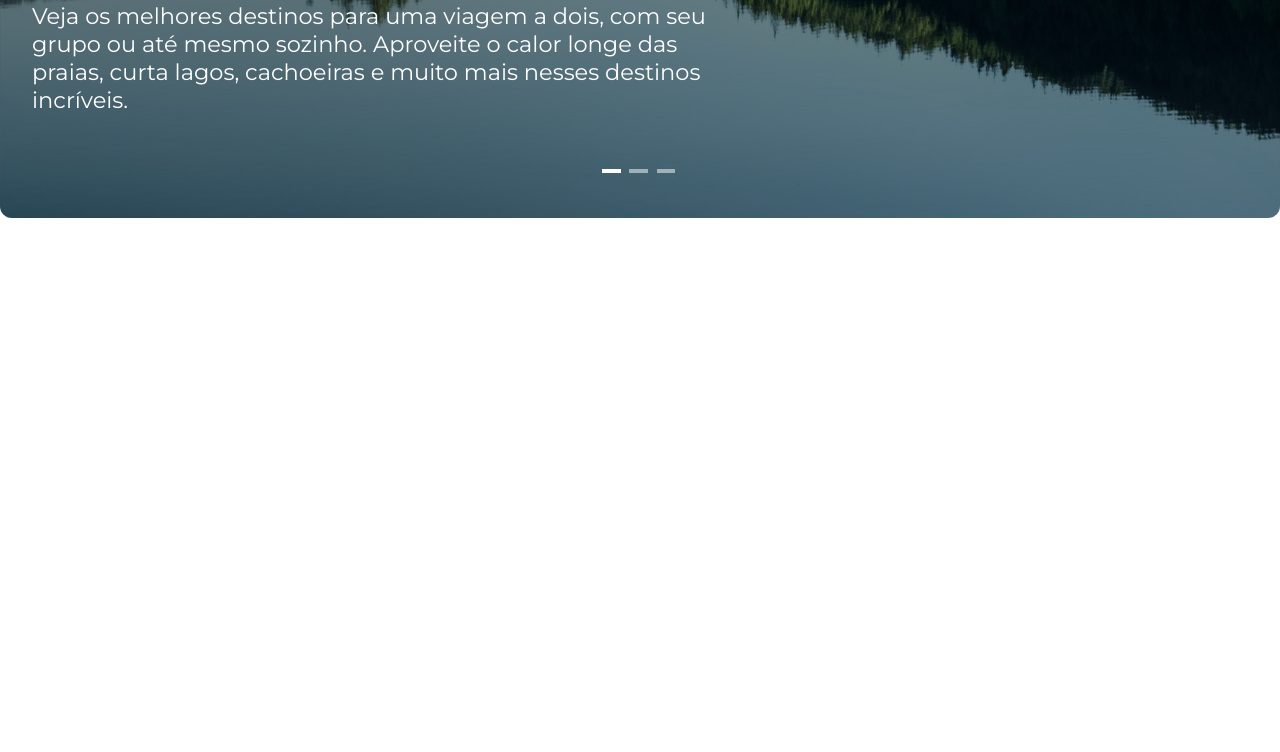
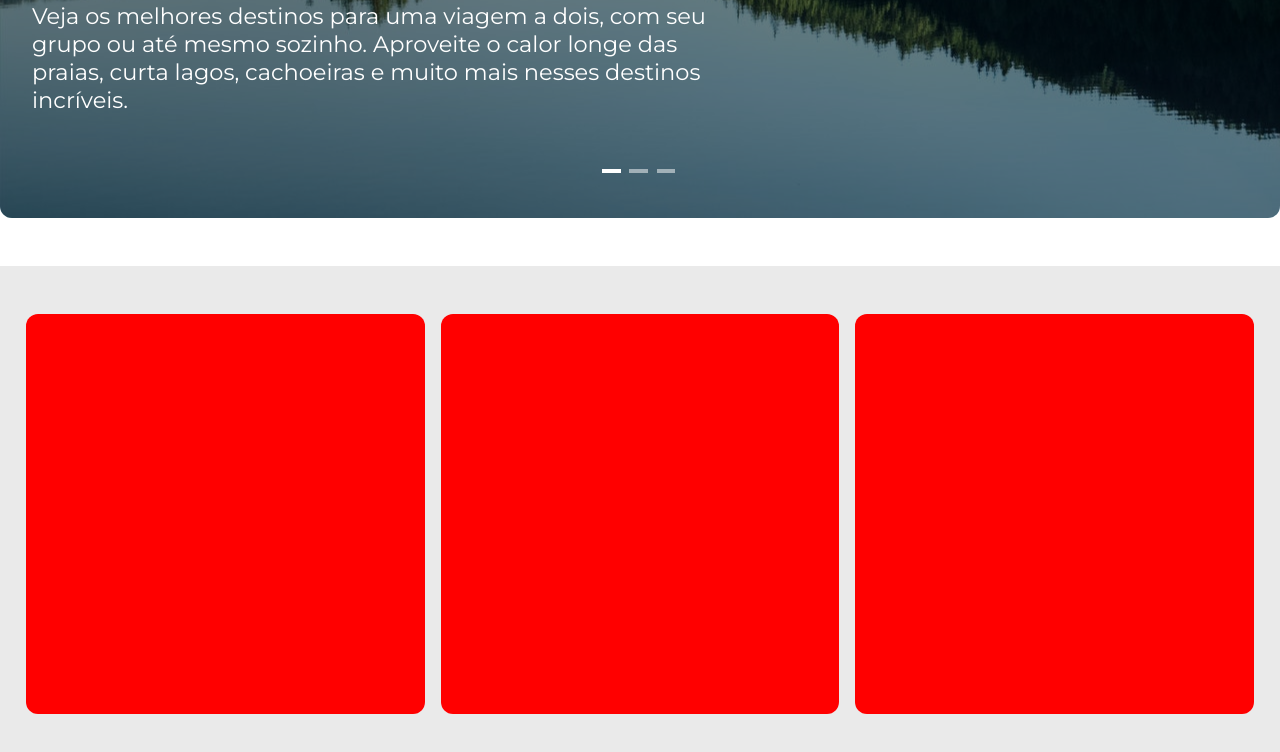
Before and after one commit to GabrielWolf-Dev/portal-danki, a website: page pages/home.html in a window 1280 px wide. Shown: the part 668-1420 px from the top of the page. Before the commit the page ends 934 px from the top, so only its background shows below. Drawn offline with Linux system fonts and the light colour scheme.

Commit message:
Estrutura do layout das Últimas notícias

```diff
--- a/pages/home.html
+++ b/pages/home.html
@@ -27,7 +27,7 @@
         </form>
     </header><!--header-->
 
-    <article class="main-info container" style="background-image: url(/public/assets/imgs/lago.jpg);">
+    <aside class="main-info container" style="background-image: url(/public/assets/imgs/lago.jpg);">
         <div class="main-info__bg-black"></div><!--main-info__bg-black-->
         <header class="main-info__author">
             <img src="/public/assets/imgs/gui.png" alt="Autor da notícia" />
@@ -49,7 +49,16 @@
         <span class="main-info__slick"></span>
         <span class="main-info__slick"></span>
     </div>
-    </article><!--main-info-->
+    </aside><!--main-info-->
 
+    <section class="last-news">
+        <div class="last-news__grid">
+            <article class="last-news__news"></article>
+
+            <article class="last-news__news"></article>
+
+            <aside class="last-news__more-views"></aside><!--last-news__more-views-->
+        </div><!--last-news__grid-->
+    </section><!--last-news-box-->
 </body>
 </html>
--- a/public/styles/style.css
+++ b/public/styles/style.css
@@ -175,6 +175,30 @@ button, input[type='submit'] {
     border-bottom: 4px solid var(--color-white);
 }
 
+.last-news {
+    width: 100%;
+    padding: 48px 2%;
+    text-align: center;
+    background-color: var(--color-gray-white);
+}
+
+.last-news__grid {
+    width: 100%;
+    max-width: 1400px;
+    margin: 0 auto;
+    display: grid;
+    grid-template-columns: repeat(3, 1fr);
+    justify-content: space-evenly;
+    align-items: center;
+    gap: 16px;
+}
+
+.last-news__news, .last-news__more-views {
+    height: 400px;
+    background-color: red;
+    border-radius: 12px;
+}
+
 @media (max-width: 768px) {
     :root {
         font-size: 16px;
```
